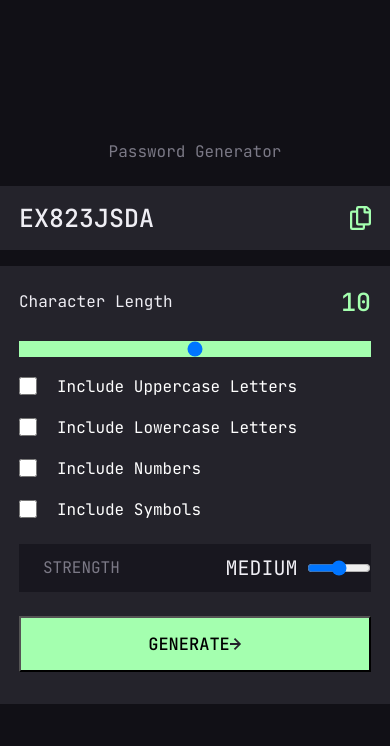
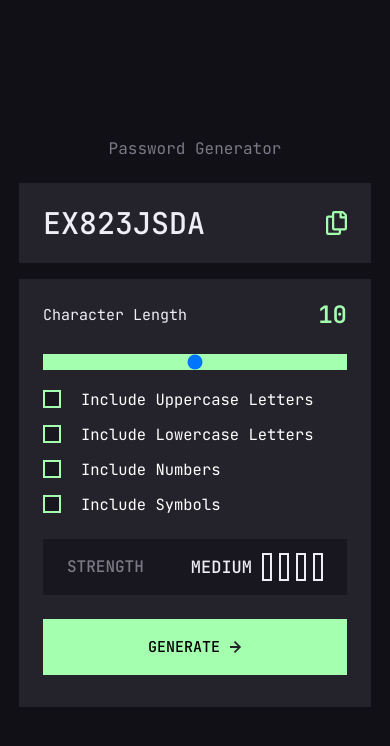
Before and after one commit to Kojoel/Random-Password-Generator, an Angular app in the folder RPG/: page / in a window 390 px wide. Shown: the top 746 px of the page. Built offline with nearby package versions, Linux system fonts and the light colour scheme.

Commit message:
Card CSS updated

```diff
--- a/RPG/src/app/pg-card/pg-card.component.html
+++ b/RPG/src/app/pg-card/pg-card.component.html
@@ -9,7 +9,7 @@
             <p>Character Length</p>
             <p>10</p>
         </div>
-        <input type="range" name="char-range" id="char-range" min="0" max="20" value="10">
+        <input type="range" name="char-range" id="char-range" min="0" max="30" value="15" autocomplete="off">
         <div class="criterias">
             <div class="firstcheck">
                 <input type="checkbox" name="upperCaseIncluded" id="upperCaseIncluded">
@@ -31,8 +31,13 @@
         <div class="pwStrengthCheck">
             <p>STRENGTH</p>
             <div class="strChecker">
-                <label for="password-strength">MEDIUM</label>
-                <input type="range" name="password-strength" id="password-strength">
+                <p>MEDIUM</p>
+                <div class="strengthbars">
+                    <div class="bar"></div>
+                    <div class="bar"></div>
+                    <div class="bar"></div>
+                    <div class="bar"></div>
+                </div>
             </div>
         </div>
         <button>GENERATE<img src="../../assets/images/icon-arrow-right.svg" alt="right arrow"></button>
--- a/RPG/src/app/pg-card/pg-card.component.scss
+++ b/RPG/src/app/pg-card/pg-card.component.scss
@@ -12,11 +12,10 @@
 .cardWrapper{
     display: flex;
     flex-direction: column;
-    width: 100%;
     height: 100%;
     justify-content: center;
     align-items: center;
-    width: 25rem;
+    width: 33rem;
 }
 
 .cardWrapper p{
@@ -26,7 +25,7 @@
 
 .input-container{
     width: 100%;
-    height: 4rem;
+    height: 5rem;
     background: var(--card-bg);
     display: flex;
     justify-content: space-between;
@@ -37,7 +36,7 @@
 
 .input-container #generatedPw{
     color: var(--text-color);
-    font-size: 25px;
+    font-size: 30px;
     font-weight: 500;
 }
 
@@ -57,30 +56,73 @@
 
 .password-controls .charlength p:first-child {
     color: var(--text-color);
+    font-size: 18px;
 }
 .password-controls .charlength p:last-child {
     color: var(--light-green);
-    font-size: 25px;
-    font-weight: 500;
+    font-size: 30px;
+    font-weight: 600;
 }
 
 .password-controls #char-range {
     width: 100%;
     height: 6px;
     -webkit-appearance: none;
+    appearance: none;
     background: var(--strenth-check-bg);
+    background-image: linear-gradient(var(--light-green), var(--light-green));
+    background-size: 50%, 100%;
+    background-repeat: no-repeat;
     margin: 1rem 0 1.5rem 0;
 }
 
-.password-controls #char-range::-moz-range-thumb {
+/////////// FOR CHROME BROWSWER ///////////////
+.password-controls #char-range::-webkit-slider-thumb{
+    -webkit-appearnace: none;
+    height: 20px;
     width: 20px;
-    height: 20px;
+    border: 2px solid var(--slider-thumb);
+    border-radius: 50%;
     background: var(--slider-thumb);
     cursor: pointer;
+}
+
+.password-controls #char-range::-webkit-slider-thumb:hover{
+    border: 2px solid var(--light-green);
+    background: var(--body-bg);
+}
+
+.password-controls #char-range::-webkit-slider-runnable-track{
+    -webkit-appearance: none;
+    box-shadow: none;
+    border: none;
+    background: transparent;
+}
+
+/////////// FOR MOZILLA BROWSWER ///////////////
+.password-controls #char-range::-moz-range-thumb {
+    -webkit-appearnace: none;
+    height: 20px;
+    width: 20px;
+    border: 2px solid var(--slider-thumb);
     border-radius: 50%;
+    background: var(--slider-thumb);
+    cursor: pointer;
+}
+
+.password-controls #char-range::-moz-range-thumb:hover {
+    border: 2px solid var(--light-green);
+    background: var(--body-bg);
+}
+
+.password-controls #char-range::-moz-range-progress {
+    -webkit-appearance: none;
+    appearance: none;
+    box-shadow: none;
     border: none;
-    // box-shadow: 0 0 10px rgba(0, 0, 0, 0.2);
+    background: transparent;
 }
+
 // .password-controls #char-range::-webkit-slider-thumb {
 //     width: 20px;
 //     height: 20px;
@@ -98,7 +140,7 @@
     background: var(--light-green);
 }
 
-
+////////////// CUSTOM CHECKBOXEX //////////////
 .password-controls .criterias {
     display: flex;
     flex-direction: column;
@@ -119,15 +161,62 @@
 .password-controls .criterias .secondcheck input,
 .password-controls .criterias .thirdcheck input,
 .password-controls .criterias .fourthcheck input {
-    width: 18px;
-    height: 18px;
-    accent-color: var(--light-green);
+    appearance: none;
+    -webkit-appearance: none;
+    width: 20px;
+    height: 20px;
+    background: var(--strenth-check-bg);
+    border: 2px solid var(--light-green);
+    cursor: pointer;
+    display: flex;
+    align-items: center;
+    justify-content: center;
+    outline: none;
+    // accent-color: var(--light-green);
 }
 
+.password-controls .criterias .firstcheck input::after,
+.password-controls .criterias .secondcheck input::after,
+.password-controls .criterias .thirdcheck input::after,
+.password-controls .criterias .fourthcheck input::after {
+    font-family: "Font Awesome 6 Free";
+    font-weight: 900;
+    content: "\f00c";
+    color: var(--body-bg);
+    display: none;
+}
+
+.password-controls .criterias .firstcheck input:hover,
+.password-controls .criterias .secondcheck input:hover,
+.password-controls .criterias .thirdcheck input:hover,
+.password-controls .criterias .fourthcheck input:hover {
+    background: var(--card-bg);
+}
+
+.password-controls .criterias .firstcheck input:checked,
+.password-controls .criterias .secondcheck input:checked,
+.password-controls .criterias .thirdcheck input:checked,
+.password-controls .criterias .fourthcheck input:checked {
+    background: var(--light-green);
+}
+
+.password-controls .criterias .firstcheck input:checked::after,
+.password-controls .criterias .secondcheck input:checked::after,
+.password-controls .criterias .thirdcheck input:checked::after,
+.password-controls .criterias .fourthcheck input:checked::after {
+    display: block;
+}
+
+.password-controls .criterias .firstcheck label,
+.password-controls .criterias .secondcheck label,
+.password-controls .criterias .thirdcheck label,
+.password-controls .criterias .fourthcheck label {
+    font-size: 18.5px;
+}
 
 .password-controls .pwStrengthCheck {
     width: 100%;
-    height: 3rem;
+    height: 4.5rem;
     background: var(--strenth-check-bg);
     display: flex;
     justify-content: space-between;
@@ -135,38 +224,116 @@
     padding: 0 1.5rem;
 }
 
-.password-controls .pwStrengthCheck p{
-    height: 3rem;
+.password-controls .pwStrengthCheck > p{
+    height: 4.5rem;
     display: flex;
     align-items: center;
+    font-size: 16px;
+    font-weight: 500;
 }
 .password-controls .pwStrengthCheck .strChecker{
     display: flex;
-    width: 40%;
+    // width: 32%;
     // background: red;
-    height: 3rem;
+    height: 4.5rem;
     justify-content: space-between;
     align-items: center;
     gap: 10px;
 }
 
-.password-controls .pwStrengthCheck .strChecker label{
-    font-size: 20px;
+.password-controls .pwStrengthCheck .strChecker > p{
+    font-size: 23px;
+    font-weight: 500;
     color: var(--text-color);
-}
-.password-controls .pwStrengthCheck .strChecker input{
+    height: 3rem;
+    margin-bottom: 0;
     display: flex;
-    width: 4rem;
+    align-items: center;
 }
 
+.password-controls .pwStrengthCheck .strChecker .strengthbars{
+    display: flex;
+    gap: 7px;
+}
 
+.password-controls .pwStrengthCheck .strChecker .strengthbars .bar{
+    width: 10px;
+    height: 28px;
+    border: 2px solid var(--text-color);
+}
 
 
 .password-controls button {
     width: 100%;
-    height: 3.5rem;
+    height: 4rem;
     background: var(--light-green);
     font-family: "JetBrains Mono", monospace;
     font-weight: 500;
     font-size: 17px;
+    display: flex;
+    align-items: center;
+    justify-content: center;
+    gap: 10px;
+    cursor: pointer;
+    border: 2px solid var(--light-green);
 }
+
+.password-controls button:hover{
+    color: var(--light-green);
+    background: var(--strenth-check-bg);
+}
+
+
+@media only screen and (max-width: 533px) {
+    .cardWrapper {
+        width: 22rem;
+    }
+
+    .password-controls .charlength p:first-child {
+        font-size: 15px;
+    }
+    .password-controls .charlength p:last-child {
+        font-size: 24px;
+    }
+
+    .password-controls .criterias {
+        gap: 14px;
+    }
+
+    .password-controls .criterias .firstcheck input,
+    .password-controls .criterias .secondcheck input,
+    .password-controls .criterias .thirdcheck input,
+    .password-controls .criterias .fourthcheck input {
+        width: 18px;
+        height: 18px;
+    }
+
+    .password-controls .criterias .firstcheck label,
+    .password-controls .criterias .secondcheck label,
+    .password-controls .criterias .thirdcheck label,
+    .password-controls .criterias .fourthcheck label {
+        font-size: 15.5px;
+    }
+
+    .password-controls .pwStrengthCheck {
+        height: 3.5rem;
+    }
+
+    .password-controls .pwStrengthCheck > p{
+        font-size: 16px;
+        height: 3.5rem;
+    }
+
+    .password-controls .pwStrengthCheck .strChecker{
+        height: 3.5rem;
+    }
+
+    .password-controls .pwStrengthCheck .strChecker > p{
+        font-size: 17px;
+    }
+
+    .password-controls button {
+        height: 3.5rem;
+        font-size: 15px;
+    }
+}
--- a/RPG/src/index.html
+++ b/RPG/src/index.html
@@ -6,6 +6,7 @@
   <base href="/">
   <meta name="viewport" content="width=device-width, initial-scale=1">
   <link rel="icon" type="image/x-icon" href="favicon.ico">
+  <link rel="stylesheet" href="https://cdnjs.cloudflare.com/ajax/libs/font-awesome/6.5.2/css/all.min.css">
 </head>
 <body>
   <app-root></app-root>
--- a/RPG/src/styles.scss
+++ b/RPG/src/styles.scss
@@ -10,12 +10,16 @@
     --strength-check-range: #facf67;
     --text-color: #efeef4;
     --text-fade: #7b7986;
+    --dark-orange: #f64a4a;
+    --light-orange: #fb7c58;
+    --light-yellow: #f8cd65;
 }
 
 *{
     margin: 0;
     padding: 0;
     box-sizing: border-box;
+    transition: .1s;
 }
 
 body{
```
